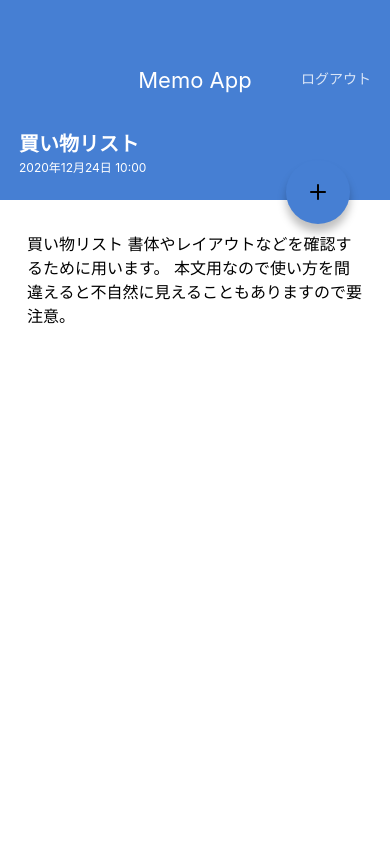
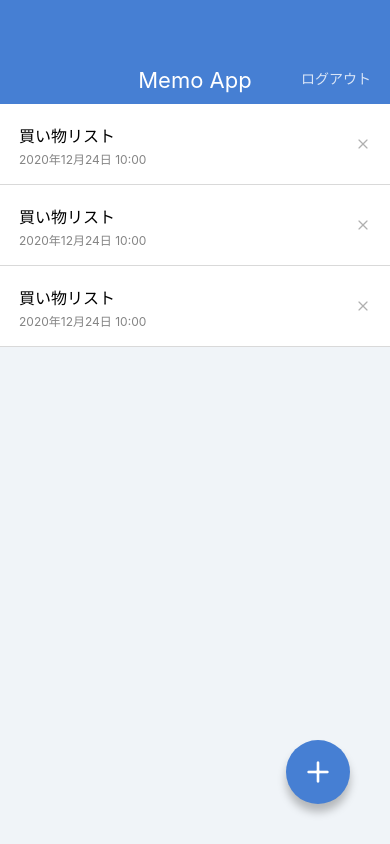
Before and after one commit to enjoji/MemoApp2, a React Native app: screen / in a window 390 px wide. Built offline with nearby package versions, Linux system fonts and the light colour scheme.

Commit message:
install @expo/vector-icons

```diff
--- a/App.jsx
+++ b/App.jsx
@@ -1,10 +1,10 @@
 import React from 'react';
 
 import MemoListScreen from './src/screens/MemoListScreen';
-import MemoDetailScreen from './src/screens/MemoDetailScreen';
+// import MemoDetailScreen from './src/screens/MemoDetailScreen';
 
 export default function App() {
   return (
-    <MemoDetailScreen />
+    <MemoListScreen />
   );
 }
--- a/package.json
+++ b/package.json
@@ -8,8 +8,10 @@
     "eject": "expo eject"
   },
   "dependencies": {
+    "@expo/vector-icons": "^10.2.1",
     "expo": "~40.0.0",
     "expo-status-bar": "~1.0.3",
+    "prop-types": "^15.7.2",
     "react": "16.13.1",
     "react-dom": "16.13.1",
     "react-native": "https://github.com/expo/react-native/archive/sdk-40.0.1.tar.gz",
--- a/src/components/CircleButton.jsx
+++ b/src/components/CircleButton.jsx
@@ -1,20 +1,20 @@
 import React from 'react';
-import { View, Text, StyleSheet } from 'react-native';
+import { View, StyleSheet } from 'react-native';
 import { string, shape } from 'prop-types';
 import { Feather } from '@expo/vector-icons';
 
 export default function CircleButton(props) {
-  const { children, style } = props;
+  const { style, name } = props;
   return (
     <View style={[styles.circleButton, style]}>
-      <Feather name="plus" size={24} color="black" />
+      <Feather name={name} size={32} color="white" />
     </View>
   );
 }
 
-CircleButton.prototype = {
-  children: string.isRequired,
+CircleButton.propTypes = {
   style: shape(),
+  name: string.isRequired,
 };
 
 CircleButton.defaultProps = {
--- a/src/components/MemoList.jsx
+++ b/src/components/MemoList.jsx
@@ -1,3 +1,4 @@
+import { Feather } from '@expo/vector-icons';
 import React from 'react';
 import { View, Text, StyleSheet } from 'react-native';
 
@@ -10,7 +11,7 @@
           <Text style={styles.memoListItemDate}>2020年12月24日 10:00</Text>
         </View>
         <View>
-          <Text>X</Text>
+          <Feather name="x" size={16} color="#B0B0B0" />
         </View>
       </View>
 
@@ -20,7 +21,7 @@
           <Text style={styles.memoListItemDate}>2020年12月24日 10:00</Text>
         </View>
         <View>
-          <Text>X</Text>
+          <Feather name="x" size={16} color="#B0B0B0" />
         </View>
       </View>
 
@@ -30,7 +31,7 @@
           <Text style={styles.memoListItemDate}>2020年12月24日 10:00</Text>
         </View>
         <View>
-          <Text>X</Text>
+          <Feather name="x" size={16} color="#B0B0B0" />
         </View>
       </View>
 
--- a/src/screens/MemoDetailScreen.jsx
+++ b/src/screens/MemoDetailScreen.jsx
@@ -21,7 +21,7 @@
           本文用なので使い方を間違えると不自然に見えることもありますので要注意。
         </Text>
       </ScrollView>
-      <CircleButton style={{ top: 160, bottom: 'auto' }}>+</CircleButton>
+      <CircleButton style={{ top: 160, bottom: 'auto' }} name="edit-2" />
     </View>
   );
 }
--- a/src/screens/MemoListScreen.jsx
+++ b/src/screens/MemoListScreen.jsx
@@ -10,7 +10,7 @@
     <View style={styles.container}>
       <AppBar />
       <MemoList />
-      <CircleButton>+</CircleButton>
+      <CircleButton name="plus" />
     </View>
   );
 }
```
Also changed, not shown: 1 other file (tests, documents, lock files or other folders).
